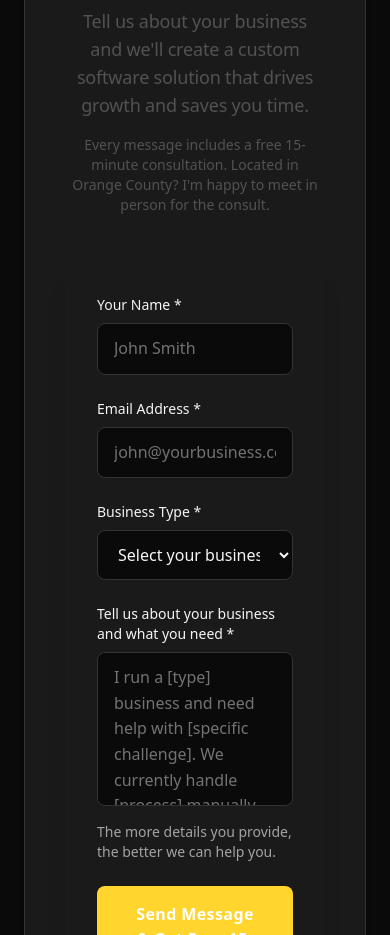
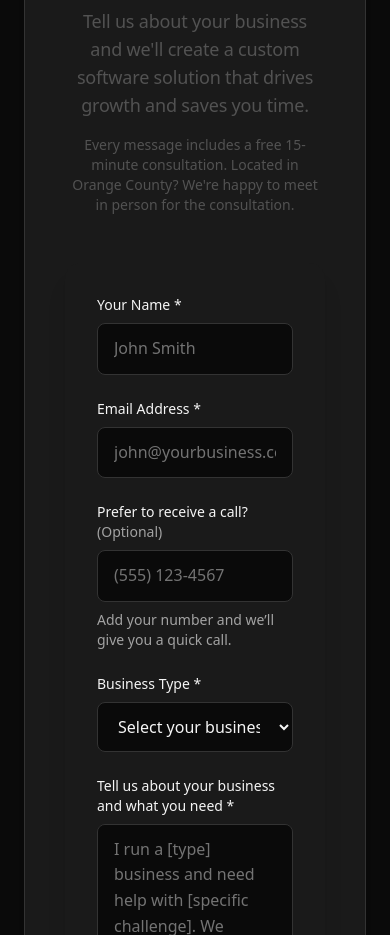
Before and after one commit to SiedahmedM/MyBusinessOS, a Next.js app: page / in a window 390 px wide. Shown: the part 8740-9675 px from the top of the page. Built offline with nearby package versions, Linux system fonts and the light colour scheme; a web font is replaced by a local one.

Commit message:
contact: add optional phone field (‘Prefer to receive a call?’), validate, include in email

```diff
--- a/src/components/ContactForm/ContactForm.tsx
+++ b/src/components/ContactForm/ContactForm.tsx
@@ -9,6 +9,7 @@ export function ContactForm() {
   const [formData, setFormData] = useState({
     name: '',
     email: '',
+    phone: '',
     businessType: '',
     message: ''
   })
@@ -40,6 +41,15 @@ export function ContactForm() {
       newErrors.email = 'Email is required'
     } else if (!/^[^\s@]+@[^\s@]+\.[^\s@]+$/.test(formData.email)) {
       newErrors.email = 'Please enter a valid email address'
+    }
+
+    // Optional phone validation if provided
+    if (formData.phone && formData.phone.trim()) {
+      const phone = formData.phone.trim()
+      const phoneRegex = /^(\+?\d{1,3}[-.\s]?)?(\(?\d{3}\)?[-.\s]?)?\d{3}[-.\s]?\d{4}$/
+      if (!phoneRegex.test(phone)) {
+        newErrors.phone = 'Please enter a valid phone number'
+      }
     }
 
     if (!formData.businessType) {
@@ -88,6 +98,7 @@ export function ContactForm() {
       setFormData({
         name: '',
         email: '',
+        phone: '',
         businessType: '',
         message: ''
       })
@@ -119,7 +130,7 @@ export function ContactForm() {
             that drives growth and saves you time.
           </p>
           <p className="mt-4 text-sm text-neutral-600 max-w-2xl mx-auto">
-            Every message includes a free 15-minute consultation. Located in Orange County? I'm happy to meet in person for the consult.
+            Every message includes a free 15-minute consultation. Located in Orange County? We're happy to meet in person for the consultation.
           </p>
         </div>
 
@@ -165,6 +176,31 @@ export function ContactForm() {
                   <p className="mt-1 text-sm text-red-600">{errors.email}</p>
                 )}
               </div>
+            </div>
+
+            {/* Phone (Optional) */}
+            <div>
+              <label htmlFor="phone" className="block text-sm font-medium text-neutral-700 mb-2">
+                Prefer to receive a call? <span className="text-neutral-400">(Optional)</span>
+              </label>
+              <input
+                id="phone"
+                type="tel"
+                value={formData.phone}
+                onChange={(e) => handleInputChange('phone', e.target.value)}
+                className={`w-full px-4 py-3 border rounded-lg focus:ring-2 focus:ring-accent-500 focus:border-transparent transition-colors ${
+                  errors.phone ? 'border-red-500' : 'border-gray-300'
+                }`}
+                placeholder="(555) 123-4567"
+                inputMode="tel"
+                autoComplete="tel"
+              />
+              {errors.phone && (
+                <p className="mt-1 text-sm text-red-600">{errors.phone}</p>
+              )}
+              <p className="mt-2 text-sm text-neutral-500">
+                Add your number and we’ll give you a quick call.
+              </p>
             </div>
 
             {/* Business Type */}
--- a/src/lib/email.ts
+++ b/src/lib/email.ts
@@ -4,6 +4,7 @@ import { logger } from '@/lib/logger'
 export interface ContactEmailInput {
   name: string
   email: string
+  phone?: string
   businessType: string
   message: string
 }
@@ -34,6 +35,7 @@ export async function sendContactEmail(data: ContactEmailInput, opts?: { autoRep
         <h2 style="margin: 0 0 12px;">New Contact Lead</h2>
         <p style="margin: 0 0 4px;"><strong>Name:</strong> ${escapeHtml(data.name)}</p>
         <p style="margin: 0 0 4px;"><strong>Email:</strong> ${escapeHtml(data.email)}</p>
+        ${data.phone ? `<p style="margin: 0 0 4px;"><strong>Phone:</strong> ${escapeHtml(data.phone)}</p>` : ''}
         <p style="margin: 0 0 12px;"><strong>Business Type:</strong> ${escapeHtml(data.businessType)}</p>
         <div style="padding: 12px; border-radius: 8px; background: #f8fafc;">
           <div style="font-weight: 600; margin-bottom: 6px;">Message:</div>
@@ -42,7 +44,7 @@ export async function sendContactEmail(data: ContactEmailInput, opts?: { autoRep
       </div>
     `
 
-    const text = `New Contact Lead\n\nName: ${data.name}\nEmail: ${data.email}\nBusiness Type: ${data.businessType}\n\nMessage:\n${data.message}`
+    const text = `New Contact Lead\n\nName: ${data.name}\nEmail: ${data.email}${data.phone ? `\nPhone: ${data.phone}` : ''}\nBusiness Type: ${data.businessType}\n\nMessage:\n${data.message}`
 
     // Primary attempt with configured sender
     let sendResult = await resend.emails.send({
--- a/src/lib/validation.ts
+++ b/src/lib/validation.ts
@@ -3,6 +3,13 @@ import { z } from 'zod'
 const contactFormSchema = z.object({
   name: z.string().min(2, 'Name must be at least 2 characters').max(100),
   email: z.string().email('Invalid email address'),
+  phone: z
+    .string()
+    .optional()
+    .refine(
+      (val) => !val || /^(\+?\d{1,3}[-.\s]?)?(\(?\d{3}\)?[-.\s]?)?\d{3}[-.\s]?\d{4}$/.test(val.trim()),
+      'Please enter a valid phone number'
+    ),
   businessType: z.string().min(1, 'Business type is required'),
   message: z.string().min(10, 'Message must be at least 10 characters').max(1000)
 })
```
